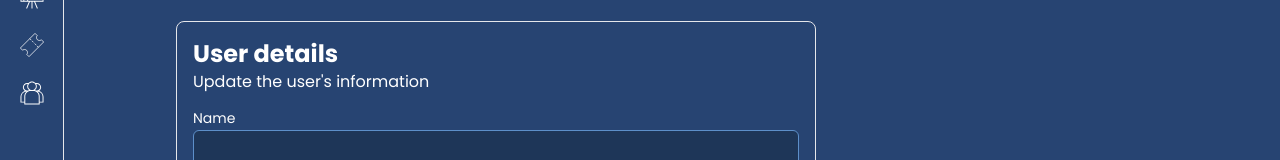
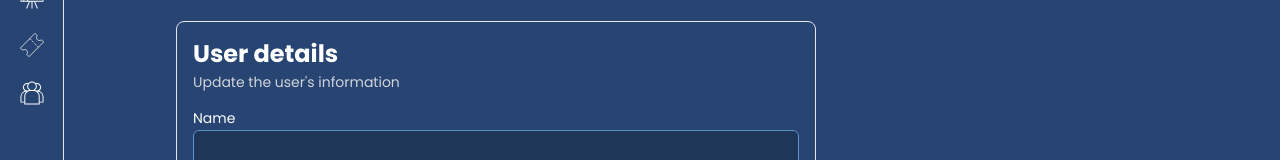
Before and after one commit to manawara/support-tikets-system, a Next.js app: page /dashboard/team/1 in a window 1280 px wide. Shown: the part 187-347 px from the top of the page. Built offline with nearby package versions, Linux system fonts and the light colour scheme.

Commit message:
Change color text,size,margin for description - UserWrapper

```diff
--- a/components/UserDetails/UserWrapper.tsx
+++ b/components/UserDetails/UserWrapper.tsx
@@ -7,8 +7,8 @@ const UserWrapper = ({ title, description, children }: UserWrapperProps) => {
     <Card>
       <div className="p-2">
         <h3 className="text-2xl font-semibold">{title}</h3>
-        <span>{description}</span>
-        {children}
+        <span className="text-gray-300 text-sm">{description}</span>
+        <div className="mt-3">{children}</div>
       </div>
     </Card>
   )
```
